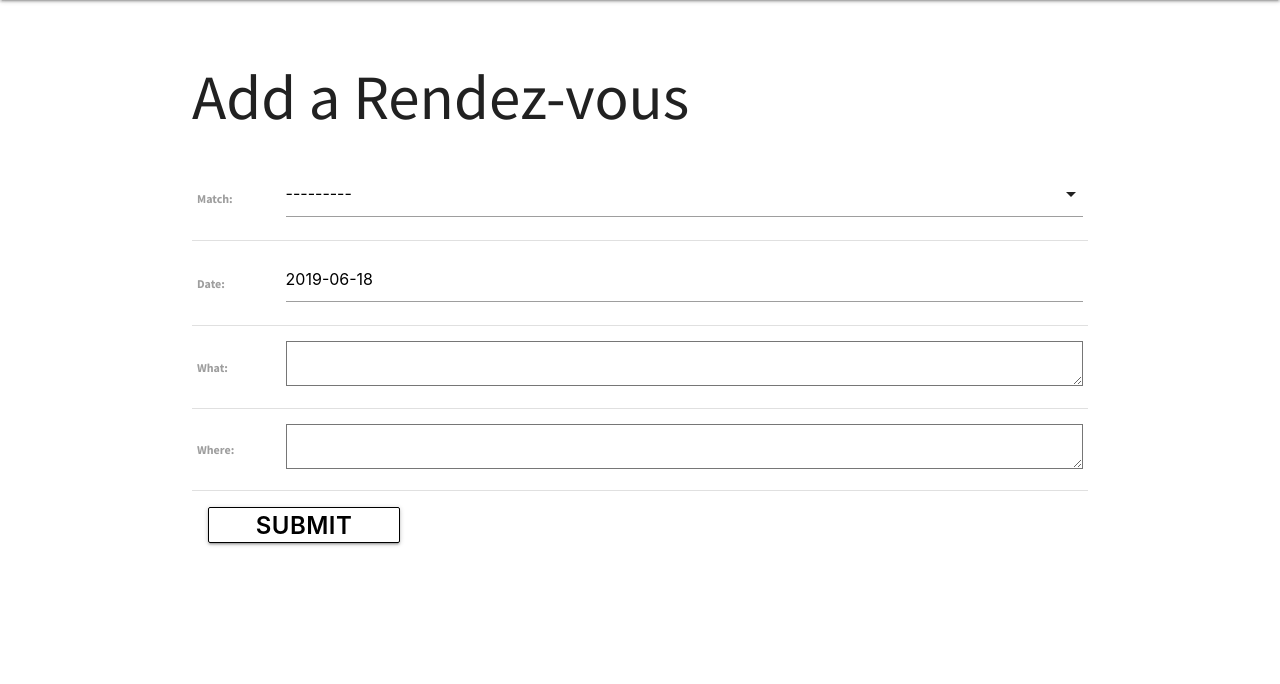
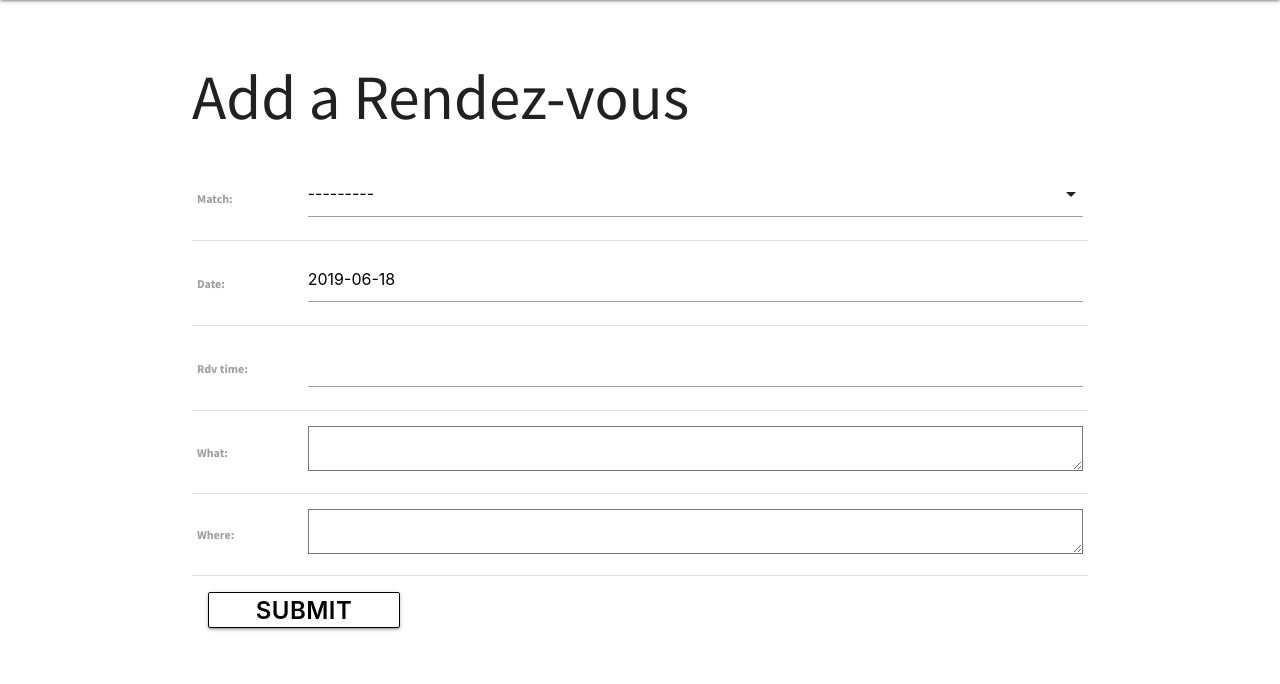
Before and after one commit to daparducci/datebase, a Django app: page /rdvs/create in a window 1280 px wide. Shown: the part 64-748 px from the top of the page. Run offline with Django 3.2, Linux system fonts and the light colour scheme; the visitor is signed in with stand-in values (Sample User, id 1); data that the repository does not hold is empty.

Commit message:
fix rdv time inputs

```diff
--- a/datebase/settings.py
+++ b/datebase/settings.py
@@ -125,3 +125,5 @@ STATIC_URL = '/static/'
 LOGIN_REDIRECT_URL = '/matches/'
 
 LOGOUT_REDIRECT_URL = '/'
+
+TIME_INPUT_FORMATS = ['%I:%M %p',]
--- a/main_app/models.py
+++ b/main_app/models.py
@@ -107,7 +107,7 @@ class Match(models.Model):
 class Rdv(models.Model):
     match = models.ForeignKey(Match, on_delete=models.CASCADE)
     date = models.DateField()
-    rdv_time = models.TimeField(blank=True)
+    rdv_time = models.TimeField(blank=True, null=True)
     what = models.TextField(blank=True)
     where = models.TextField(blank=True)
     rating = models.CharField(
@@ -121,7 +121,7 @@ class Rdv(models.Model):
     notes = models.TextField(null=True)
 
     def __str__(self):
-        return self.match
+        return self.match.name
 
     def get_absolute_url(self):
         return reverse('rdv_detail', kwargs={'pk': self.id})
--- a/main_app/templates/main_app/rdv_form.html
+++ b/main_app/templates/main_app/rdv_form.html
@@ -27,6 +27,16 @@ var dateEl = document.getElementById('id_date');
     autoClose: true
   });
 
+var timeEl = document.getElementById('id_rdv_time');
+  M.Timepicker.init(timeEl, {
+    twelveHour: true,
+
+  });
+
+  timeEl.onchange = function() {
+    console.log(this);
+  }
+
     var selectEl = document.getElementById('id_match');
     M.FormSelect.init(selectEl);
 </script>
--- a/main_app/views.py
+++ b/main_app/views.py
@@ -1,5 +1,7 @@
 from django.shortcuts import render, redirect
 from django.urls import reverse
+from django import forms
+from django.db import models
 from .models import Match, Rdv, Match_photo, User_photo, Profile
 from django.views.generic.edit import CreateView, DeleteView, UpdateView
 from django.views.generic import ListView, DetailView
@@ -96,12 +98,13 @@ class MatchDelete(LoginRequiredMixin, DeleteView):
 
 class MatchUpdate(LoginRequiredMixin, UpdateView):
   model = Match
-  fields = ['name', 'email', 'phone', 'age', 'location', 'meet', 'interests', 'zodiac']
+  fields = ['name', 'email', 'phone_number', 'age', 'location', 'meet', 'interests', 'zodiac']
 
 class RdvCreate(LoginRequiredMixin, CreateView):
   model = Rdv
-  fields = ['match', 'date', 'what', 'where']
+  fields = ['match', 'date', 'rdv_time', 'what', 'where']
   success_url = '/rdvs/'
+  rdv_time = forms.TimeField(input_formats=['%I:%M %p'],      widget=forms.TimeInput)
 
   # def form_valid(self, form):
   # # Assign the logged in user
@@ -117,7 +120,7 @@ class RdvDetail(LoginRequiredMixin, DetailView):
 
 class RdvUpdate(LoginRequiredMixin, UpdateView):
   model = Rdv
-  fields = ['match', 'date', 'what', 'where']
+  fields = ['match', 'date', 'time', 'what', 'where', 'rating']
 
 class RdvDelete(LoginRequiredMixin, DeleteView):
   model = Rdv
```
Also changed, not shown: main_app/migrations/0006_auto_20190618_2241.py (added).
